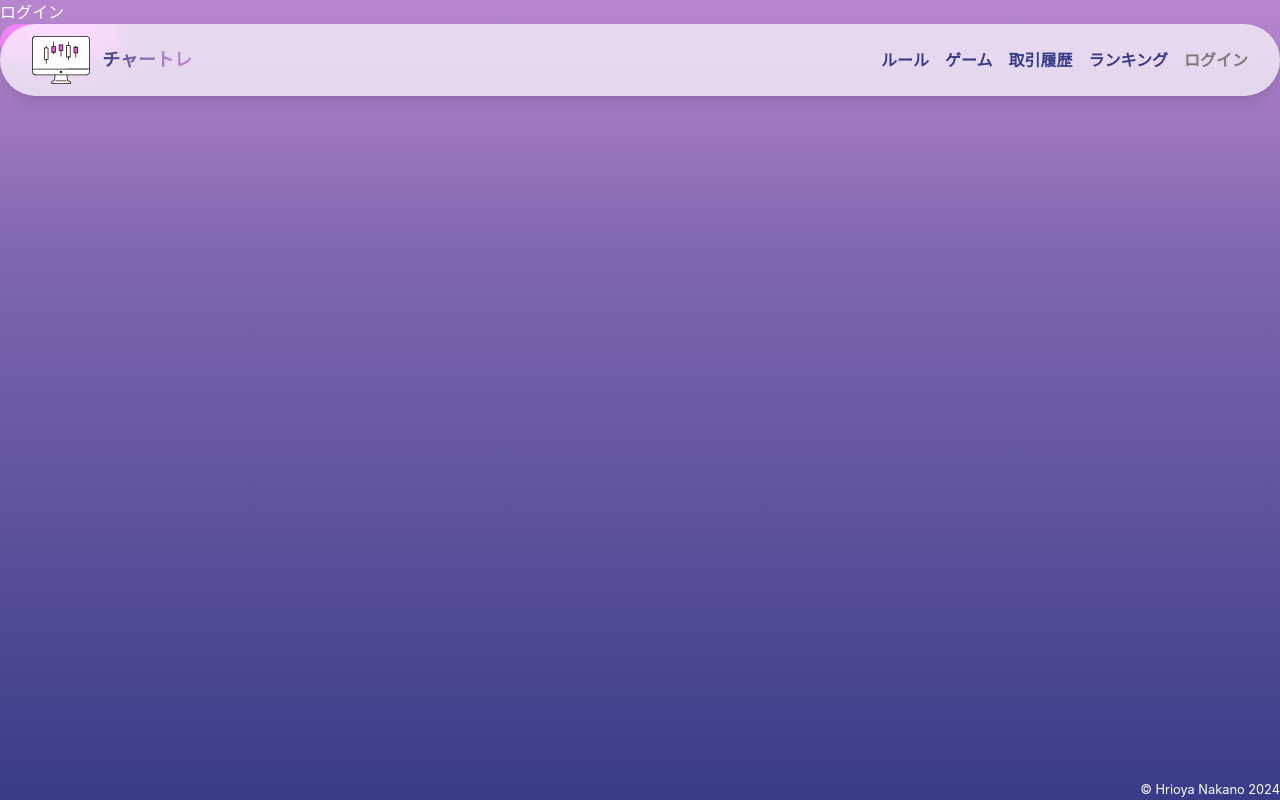
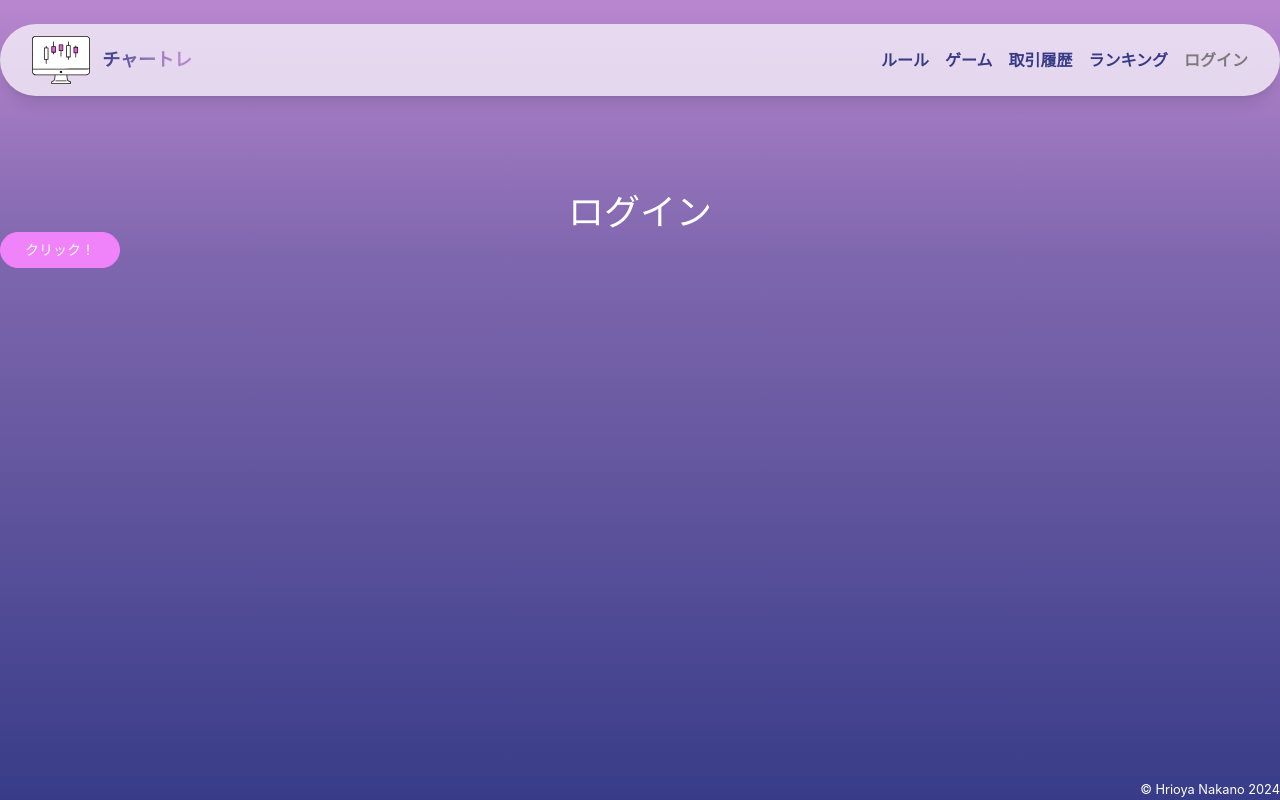
Before and after one commit to hirotiia/chart-training, a Next.js app: page /login in a window 1280 px wide. Built offline with nearby package versions, Linux system fonts and the light colour scheme.

Commit message:
:zap: レイアウトコンポーネント調整

```diff
--- a/src/components/layouts/content-layout.tsx
+++ b/src/components/layouts/content-layout.tsx
@@ -5,9 +5,9 @@ type ContentLayoutProps = {
 
 export const ContentLayout = ({ children, title }: ContentLayoutProps) => {
   return (
-    <div className="">
-      <div className="">
-        <h1>{title}</h1>
+    <div className="mt-32 md:mt-48">
+      <div className="text-center">
+        <h1 className="text-2xl md:text-4xl">{title}</h1>
       </div>
       <div className="">{children}</div>
     </div>
```
